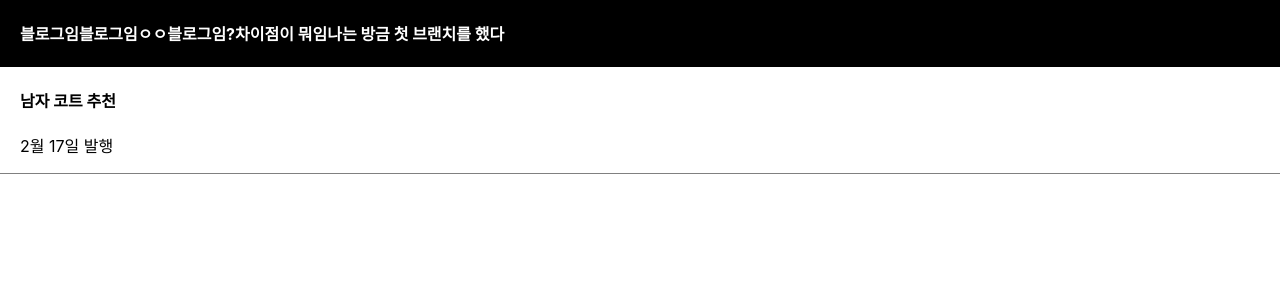
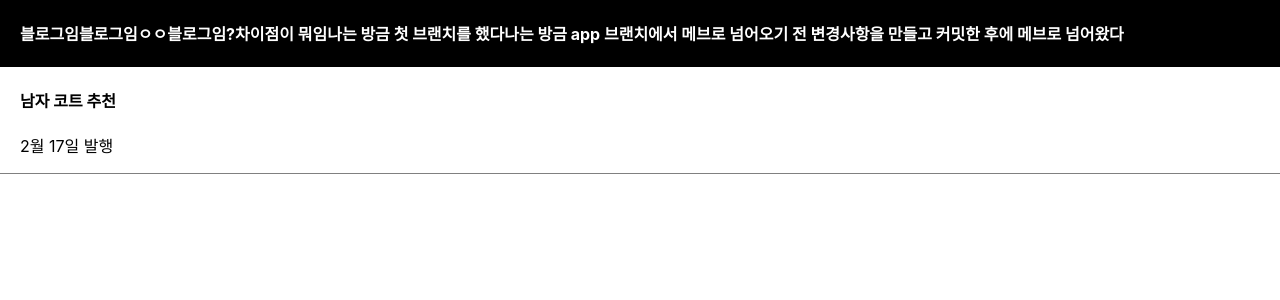
Before and after one commit to womss/sexyguy, a React (Create React App) app: page / in a window 1280 px wide. Shown: the top 300 px of the page. Built offline with nearby package versions, Linux system fonts and the light colour scheme.

Commit message:
메인브랜치에서 여유있는 한 잔

```diff
--- a/src/App.js
+++ b/src/App.js
@@ -17,6 +17,9 @@ function App() {
         <h4>블로그임?</h4>
         <h4>차이점이 뭐임</h4>
         <h4>나는 방금 첫 브랜치를 했다</h4>
+        <h4>나는 방금 app 브랜치에서 메브로 넘어오기 전
+            변경사항을 만들고 커밋한 후에 메브로 넘어왔다
+        </h4>
       </div>
       <div className='list'>
         <h4>{ 글제목 }</h4>
```
